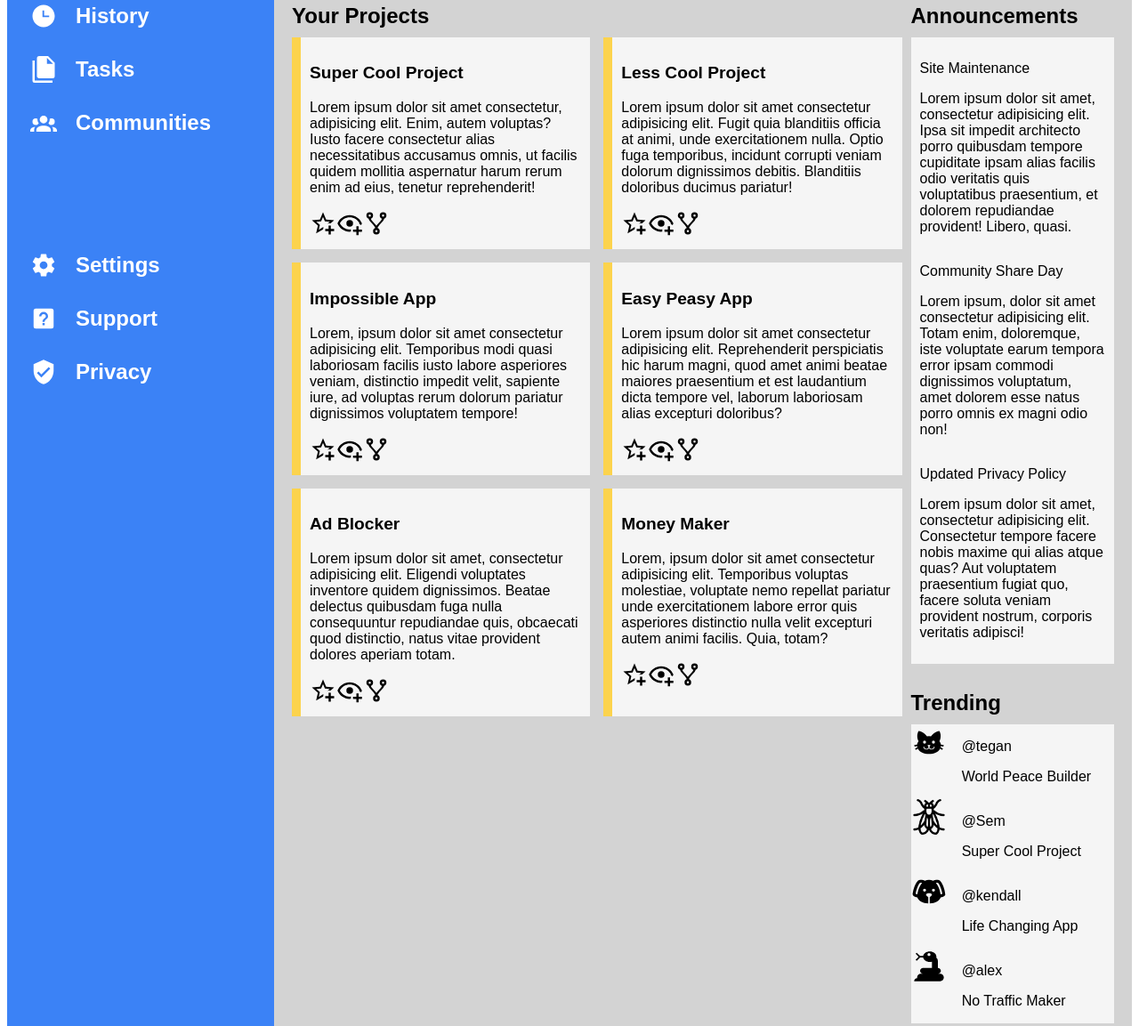
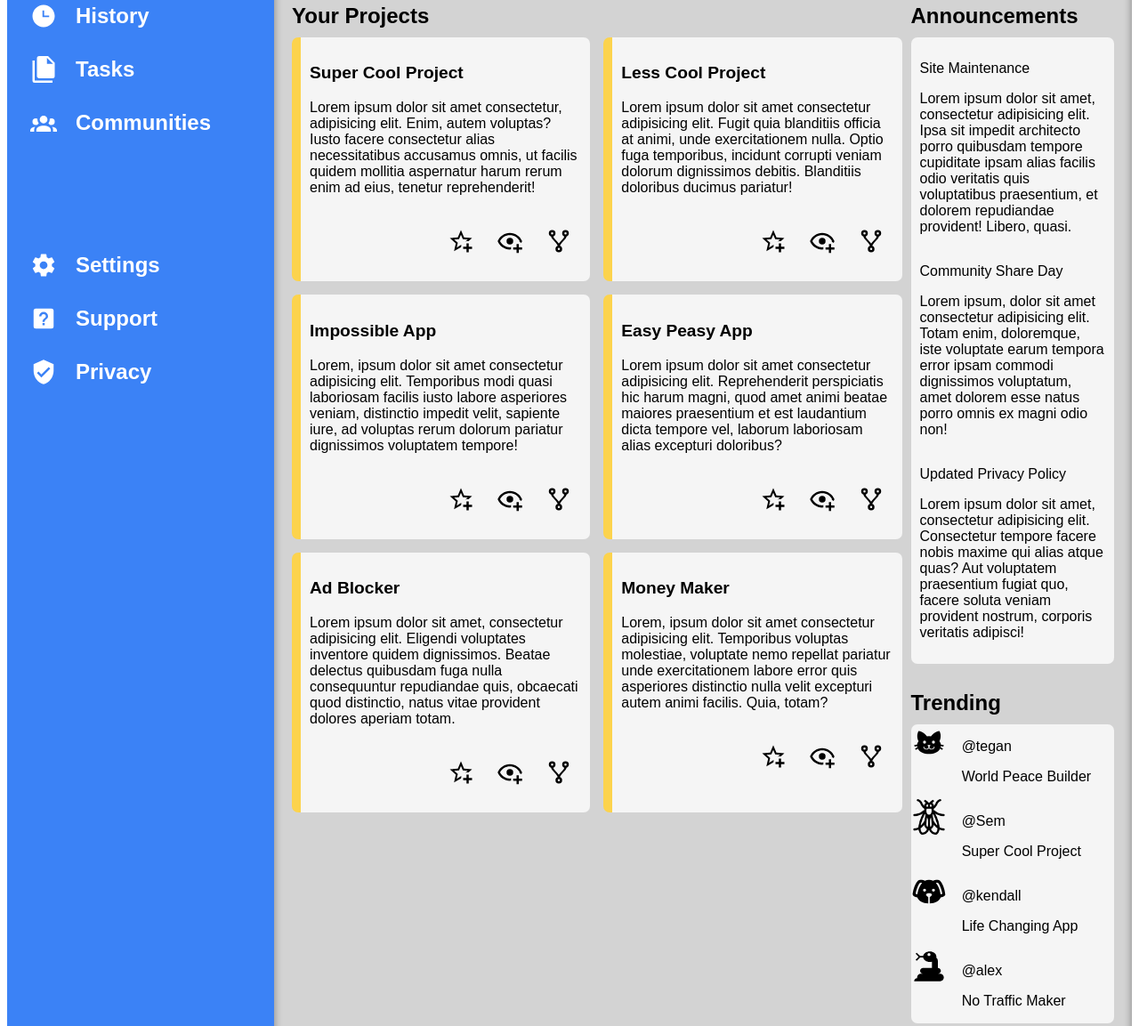
Before and after one commit to sem-at-home/admin-dashboard, a plain HTML site: page index.html in a window 1280 px wide. Shown: the part 306-1459 px from the top of the page at 89% size. Drawn offline with Linux system fonts and the light colour scheme.

Commit message:
Updated styling of main left side

```diff
--- a/index.html
+++ b/index.html
@@ -96,7 +96,7 @@
                   necessitatibus accusamus omnis, ut facilis quidem mollitia
                   aspernatur harum rerum enim ad eius, tenetur reprehenderit!
                 </p>
-                <div>
+                <div class="project-actions">
                   <img
                     src="icons/star-plus-outline.svg"
                     alt=""
@@ -116,7 +116,7 @@
                   Optio fuga temporibus, incidunt corrupti veniam dolorum
                   dignissimos debitis. Blanditiis doloribus ducimus pariatur!
                 </p>
-                <div>
+                <div class="project-actions">
                   <img
                     src="icons/star-plus-outline.svg"
                     alt=""
@@ -137,7 +137,7 @@
                   voluptas rerum dolorum pariatur dignissimos voluptatem
                   tempore!
                 </p>
-                <div>
+                <div class="project-actions">
                   <img
                     src="icons/star-plus-outline.svg"
                     alt=""
@@ -157,7 +157,7 @@
                   beatae maiores praesentium et est laudantium dicta tempore
                   vel, laborum laboriosam alias excepturi doloribus?
                 </p>
-                <div>
+                <div class="project-actions">
                   <img
                     src="icons/star-plus-outline.svg"
                     alt=""
@@ -178,7 +178,7 @@
                   obcaecati quod distinctio, natus vitae provident dolores
                   aperiam totam.
                 </p>
-                <div>
+                <div class="project-actions">
                   <img
                     src="icons/star-plus-outline.svg"
                     alt=""
@@ -199,7 +199,7 @@
                   distinctio nulla velit excepturi autem animi facilis. Quia,
                   totam?
                 </p>
-                <div>
+                <div class="project-actions">
                   <img
                     src="icons/star-plus-outline.svg"
                     alt=""
--- a/styles.css
+++ b/styles.css
@@ -45,6 +45,7 @@
 
 .main {
   background-color: lightgray;
+  box-shadow: 0px 3px 10px grey inset;
   display: grid;
   gap: 10px;
   grid-area: main;
@@ -75,11 +76,20 @@
 .trending,
 .announcements {
   background-color: whitesmoke;
+  border-radius: 7px;
 }
 
 .project {
   padding: 10px;
   border-left: 10px solid #fcd34d;
+}
+
+.project-actions {
+  display: grid;
+  gap: 25px;
+  grid-auto-flow: column;
+  justify-content: end;
+  padding: 20px 10px;
 }
 
 .main-column-2 {
```
